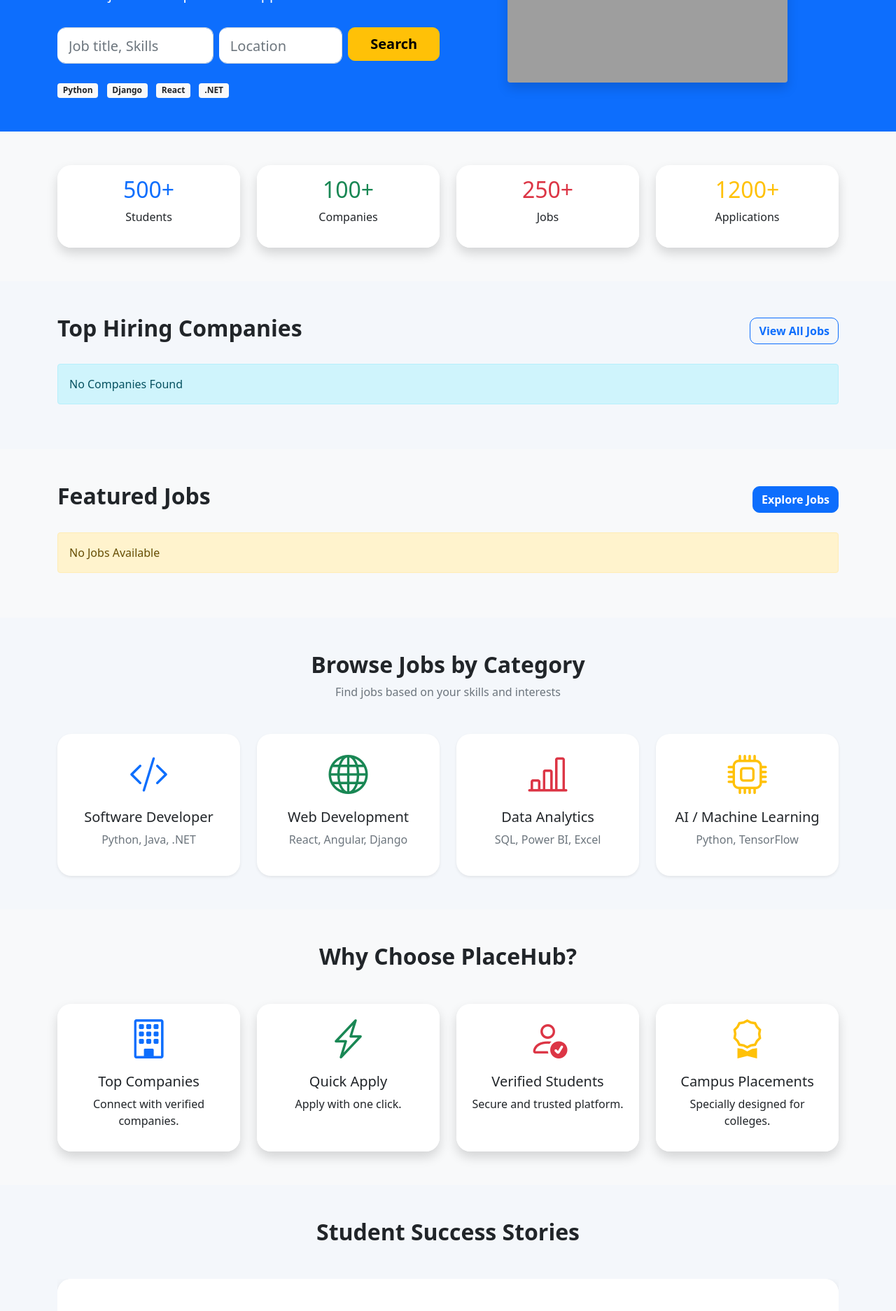
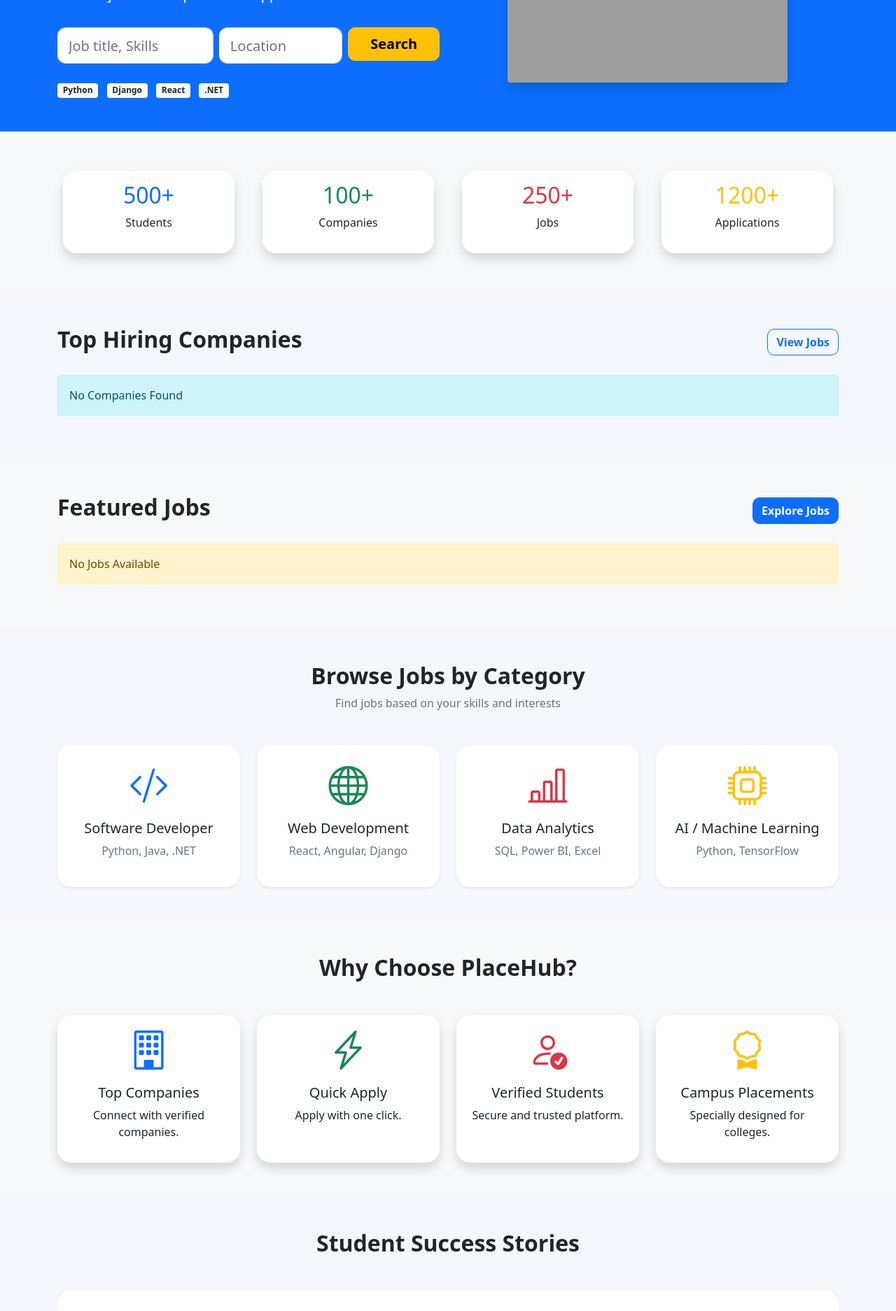
Before and after one commit to AkashHivarkhede/PlaceHub, a Django app: page / in a window 1280 px wide. Shown: the part 319-2193 px from the top of the page at 70% size. Run offline with Django 5.2, Linux system fonts and the light colour scheme; data that the repository does not hold is empty; grey boxes are pictures that could not be loaded.

Commit message:
UI Improve

```diff
--- a/templates/home.html
+++ b/templates/home.html
@@ -314,7 +314,7 @@
         <div class="container">
           <div class="row text-center">
             <div class="col-md-3">
-              <div class="card border-0 shadow">
+              <div class="card border-0 shadow m-2">
                 <div class="card-body">
                   <h2 class="text-primary">{{ total_students|default:'500' }}+</h2>
 
@@ -324,7 +324,7 @@
             </div>
 
             <div class="col-md-3">
-              <div class="card border-0 shadow">
+              <div class="card border-0 shadow m-2">
                 <div class="card-body">
                   <h2 class="text-success">{{ total_companies|default:'100' }}+</h2>
 
@@ -334,7 +334,7 @@
             </div>
 
             <div class="col-md-3">
-              <div class="card border-0 shadow">
+              <div class="card border-0 shadow m-2">
                 <div class="card-body">
                   <h2 class="text-danger">{{ total_jobs|default:'250' }}+</h2>
 
@@ -344,7 +344,7 @@
             </div>
 
             <div class="col-md-3">
-              <div class="card border-0 shadow">
+              <div class="card border-0 shadow m-2">
                 <div class="card-body">
                   <h2 class="text-warning">{{ total_applications|default:'1200' }}+</h2>
 
@@ -356,16 +356,16 @@
         </div>
       </section>
 
-      <!--                                                                ===========================
-Top Companies
-============================                                                                -->
+      <!--       ===========================
+          Top Companies
+          ============================       -->
 
       <section class="py-5">
         <div class="container">
           <div class="d-flex justify-content-between align-items-center mb-4">
             <h2 class="fw-bold">Top Hiring Companies</h2>
 
-            <a href="{% url 'job_list' %}" class="btn btn-outline-primary">View All Jobs</a>
+            <a href="{% url 'job_list' %}" class="btn btn-outline-primary">View Jobs</a>
           </div>
 
           <div class="row">
@@ -390,9 +390,9 @@ Top Companies
         </div>
       </section>
 
-      <!--                                                                ===========================
+      <!--                                                                          ===========================
 Featured Jobs
-============================                                                                -->
+============================                                                                          -->
 
       <section class="py-5 bg-light">
         <div class="container">
@@ -478,9 +478,9 @@ Featured Jobs
         </div>
       </section>
 
-      <!--                                                             ==============================
+      <!--                                                                       ==============================
 Browse Jobs by Category
-================================                                                             -->
+================================                                                                       -->
 
       <section class="py-5">
         <div class="container">
@@ -533,9 +533,9 @@ Browse Jobs by Category
           </div>
         </div>
       </section>
-      <!--                                                           ==============================
+      <!--                                                                     ==============================
 Why Choose PlaceHub
-================================                                                           -->
+================================                                                                     -->
 
       <section class="py-5 bg-light">
         <div class="container">
@@ -594,9 +594,9 @@ Why Choose PlaceHub
           </div>
         </div>
       </section>
-      <!--                                                         ==============================
+      <!--                                                                   ==============================
 Success Stories
-================================                                                         -->
+================================                                                                   -->
 
       <section class="py-5">
         <div class="container">
```
